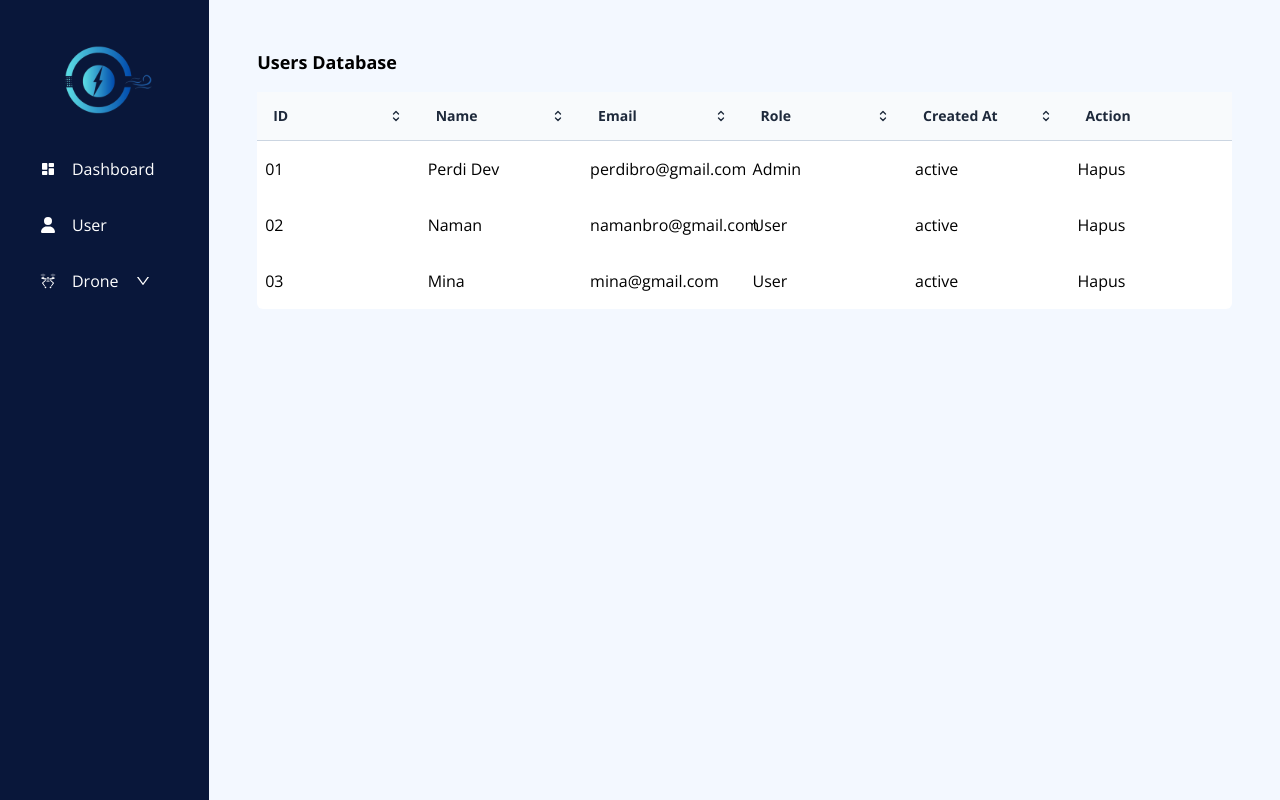
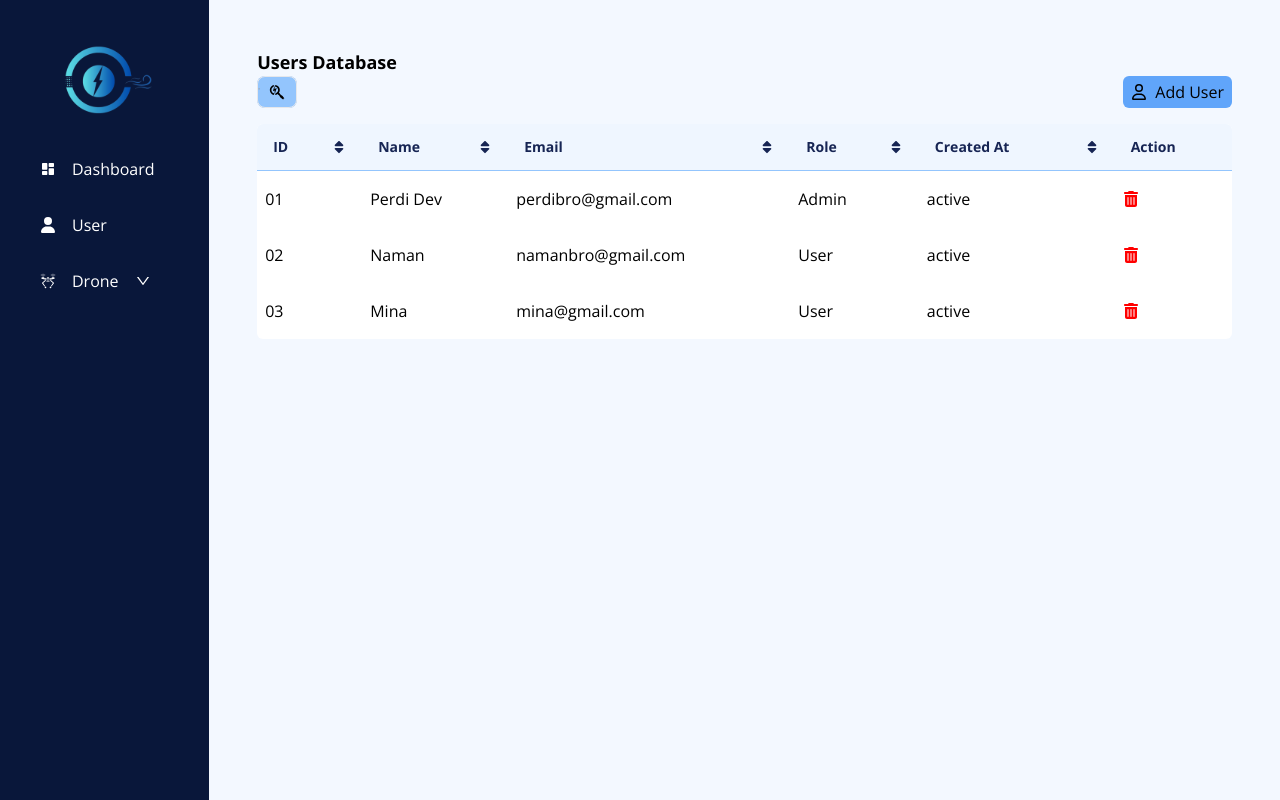
Before and after one commit to naddiyh/web_aerozonix, a Next.js app: page /admin/user in a window 1280 px wide. Built offline with nearby package versions, Linux system fonts and the light colour scheme.

Commit message:
fix: add component in user and map

```diff
--- a/features/map/map.tsx
+++ b/features/map/map.tsx
@@ -1,12 +1,19 @@
 import Image from "next/image";
+import { FaChevronDown } from "react-icons/fa6";
 
 export const Map = () => {
   return (
     <div className="p-12">
       <div className="flex justify-between">
         <div className="flex gap-4">
-          <button className="h-fit rounded-md bg-white px-2 py-1 text-sm font-semibold">
-            Drone-A01
+          <button className="group relative z-50 flex w-max items-center gap-2 overflow-hidden rounded-lg border border-zinc-200 bg-white px-2 py-1 text-sm font-semibold transition-all duration-200 focus:overflow-visible">
+            <span>Drone-A01</span>
+            <FaChevronDown className="-rotate-90 group-focus:rotate-0" />
+            <div className="absolute -bottom-12 left-0 flex h-max w-full flex-col gap-2 rounded-lg border border-zinc-200 bg-white p-1 shadow-lg">
+              <span className="flex flex-row items-center gap-2 rounded-lg p-2 hover:bg-zinc-100">
+                <p>Drone-A02</p>
+              </span>
+            </div>
           </button>
           <div className="h-fit rounded-md bg-emerald-400/25 px-2 py-1 text-sm font-medium">
             Active
--- a/features/user/user.tsx
+++ b/features/user/user.tsx
@@ -1,4 +1,6 @@
 import { Users } from "@/interfaces";
+import { FaUserEdit } from "react-icons/fa";
+import { FaRegUser, FaSearchengin, FaSort, FaTrashCan } from "react-icons/fa6";
 
 const data: Users[] = [
   {
@@ -28,111 +30,57 @@ export const User = () => {
   return (
     <div className="h-screen w-full bg-primary-bluewhite p-12">
       <h1 className="text-lg font-bold">Users Database</h1>
-      <table className="my-4 w-full table-fixed border-collapse border-spacing-2 rounded-md bg-white">
+      <div className="flex justify-between">
+        <form action="" className="relative flex">
+          <input
+            type="search"
+            className="focus:border-taupeGray peer relative z-10 h-8 w-10 cursor-pointer rounded-lg border bg-transparent pr-6 text-xs outline-none focus:w-full focus:cursor-text focus:rounded-r-none focus:px-3"
+            placeholder="Typing..."
+          />
+          <button className="absolute bottom-0 right-0 top-0 my-auto h-8 w-10 rounded-lg bg-blue-300 px-3 peer-focus:relative peer-focus:rounded-l-none">
+            <FaSearchengin />
+          </button>
+        </form>
+        <button className="flex items-center gap-2 rounded-md bg-blue-400 px-2 py-1">
+          <FaRegUser />
+          Add User
+        </button>
+      </div>
+      <table className="my-4 w-full table-auto border-collapse border-spacing-2 rounded-md bg-white">
         <thead>
           <tr>
-            <th className="cursor-pointer border-b border-slate-300 bg-slate-50 p-4 transition-colors hover:bg-slate-100">
-              <p className="flex items-center justify-between gap-2 text-sm font-bold leading-none text-slate-800">
+            <th className="cursor-pointer rounded-tl-md border-b border-blue-300 bg-blue-50 p-4 transition-colors hover:bg-blue-100">
+              <p className="flex items-center justify-between gap-2 text-sm font-bold leading-none text-blue-950">
                 ID
-                <svg
-                  xmlns="http://www.w3.org/2000/svg"
-                  fill="none"
-                  viewBox="0 0 24 24"
-                  stroke-width="2"
-                  stroke="currentColor"
-                  aria-hidden="true"
-                  className="h-4 w-4"
-                >
-                  <path
-                    stroke-linecap="round"
-                    stroke-linejoin="round"
-                    d="M8.25 15L12 18.75 15.75 15m-7.5-6L12 5.25 15.75 9"
-                  ></path>
-                </svg>
+                <FaSort />
               </p>
             </th>
-            <th className="cursor-pointer border-b border-slate-300 bg-slate-50 p-4 transition-colors hover:bg-slate-100">
-              <p className="flex items-center justify-between gap-2 text-sm font-bold leading-none text-slate-800">
+            <th className="cursor-pointer border-b border-blue-300 bg-blue-50 p-4 transition-colors hover:bg-blue-100">
+              <p className="flex items-center justify-between gap-2 text-sm font-bold leading-none text-blue-950">
                 Name
-                <svg
-                  xmlns="http://www.w3.org/2000/svg"
-                  fill="none"
-                  viewBox="0 0 24 24"
-                  stroke-width="2"
-                  stroke="currentColor"
-                  aria-hidden="true"
-                  className="h-4 w-4"
-                >
-                  <path
-                    stroke-linecap="round"
-                    stroke-linejoin="round"
-                    d="M8.25 15L12 18.75 15.75 15m-7.5-6L12 5.25 15.75 9"
-                  ></path>
-                </svg>
+                <FaSort />
               </p>
             </th>
-            <th className="cursor-pointer border-b border-slate-300 bg-slate-50 p-4 transition-colors hover:bg-slate-100">
-              <p className="flex items-center justify-between gap-2 text-sm font-bold leading-none text-slate-800">
+            <th className="cursor-pointer border-b border-blue-300 bg-blue-50 p-4 transition-colors hover:bg-blue-100">
+              <p className="flex items-center justify-between gap-2 text-sm font-bold leading-none text-blue-950">
                 Email
-                <svg
-                  xmlns="http://www.w3.org/2000/svg"
-                  fill="none"
-                  viewBox="0 0 24 24"
-                  stroke-width="2"
-                  stroke="currentColor"
-                  aria-hidden="true"
-                  className="h-4 w-4"
-                >
-                  <path
-                    stroke-linecap="round"
-                    stroke-linejoin="round"
-                    d="M8.25 15L12 18.75 15.75 15m-7.5-6L12 5.25 15.75 9"
-                  ></path>
-                </svg>
+                <FaSort />
               </p>
             </th>
-            <th className="cursor-pointer border-b border-slate-300 bg-slate-50 p-4 transition-colors hover:bg-slate-100">
-              <p className="flex items-center justify-between gap-2 text-sm font-bold leading-none text-slate-800">
+            <th className="cursor-pointer border-b border-blue-300 bg-blue-50 p-4 transition-colors hover:bg-blue-100">
+              <p className="flex items-center justify-between gap-2 text-sm font-bold leading-none text-blue-950">
                 Role
-                <svg
-                  xmlns="http://www.w3.org/2000/svg"
-                  fill="none"
-                  viewBox="0 0 24 24"
-                  stroke-width="2"
-                  stroke="currentColor"
-                  aria-hidden="true"
-                  className="h-4 w-4"
-                >
-                  <path
-                    stroke-linecap="round"
-                    stroke-linejoin="round"
-                    d="M8.25 15L12 18.75 15.75 15m-7.5-6L12 5.25 15.75 9"
-                  ></path>
-                </svg>
+                <FaSort />
               </p>
             </th>
-            <th className="cursor-pointer border-b border-slate-300 bg-slate-50 p-4 transition-colors hover:bg-slate-100">
-              <p className="flex items-center justify-between gap-2 text-sm font-bold leading-none text-slate-800">
+            <th className="cursor-pointer border-b border-blue-300 bg-blue-50 p-4 transition-colors hover:bg-blue-100">
+              <p className="flex items-center justify-between gap-2 text-sm font-bold leading-none text-blue-950">
                 Created At
-                <svg
-                  xmlns="http://www.w3.org/2000/svg"
-                  fill="none"
-                  viewBox="0 0 24 24"
-                  stroke-width="2"
-                  stroke="currentColor"
-                  aria-hidden="true"
-                  className="h-4 w-4"
-                >
-                  <path
-                    stroke-linecap="round"
-                    stroke-linejoin="round"
-                    d="M8.25 15L12 18.75 15.75 15m-7.5-6L12 5.25 15.75 9"
-                  ></path>
-                </svg>
+                <FaSort />
               </p>
             </th>
-            <th className="cursor-pointer border-b border-slate-300 bg-slate-50 p-4 transition-colors hover:bg-slate-100">
-              <p className="flex items-center justify-between gap-2 text-sm font-bold leading-none text-slate-800">
+            <th className="cursor-pointer rounded-tr-md border-b border-blue-300 bg-blue-50 p-4 transition-colors hover:bg-blue-100">
+              <p className="flex items-center justify-between gap-2 text-sm font-bold leading-none text-blue-950">
                 Action
               </p>
             </th>
@@ -146,7 +94,9 @@ export const User = () => {
               <td className="px-2 py-4">{user.email}</td>
               <td className="px-2 py-4">{user.role}</td>
               <td className="px-2 py-4">{user.createdAt}</td>
-              <td className="px-2 py-4">Hapus</td>
+              <td className="px-2 py-4">
+                <FaTrashCan color="red" />
+              </td>
             </tr>
           ))}
         </tbody>
```
